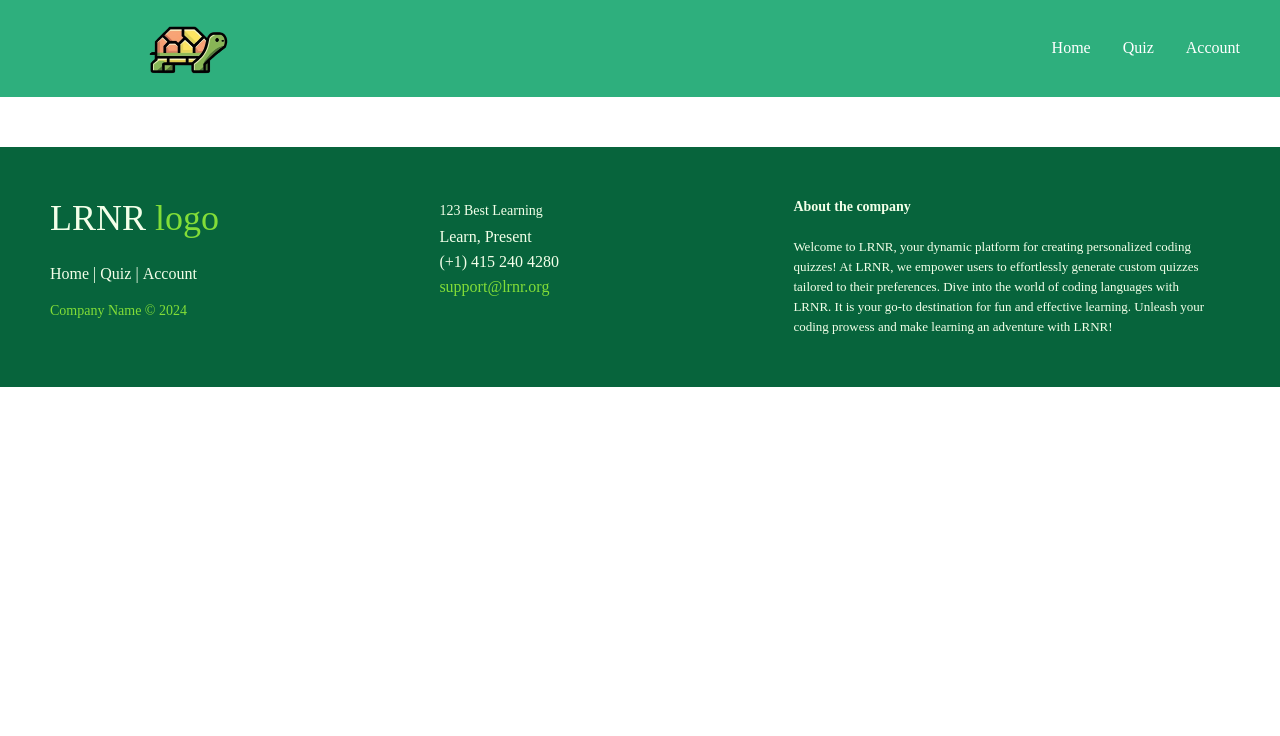
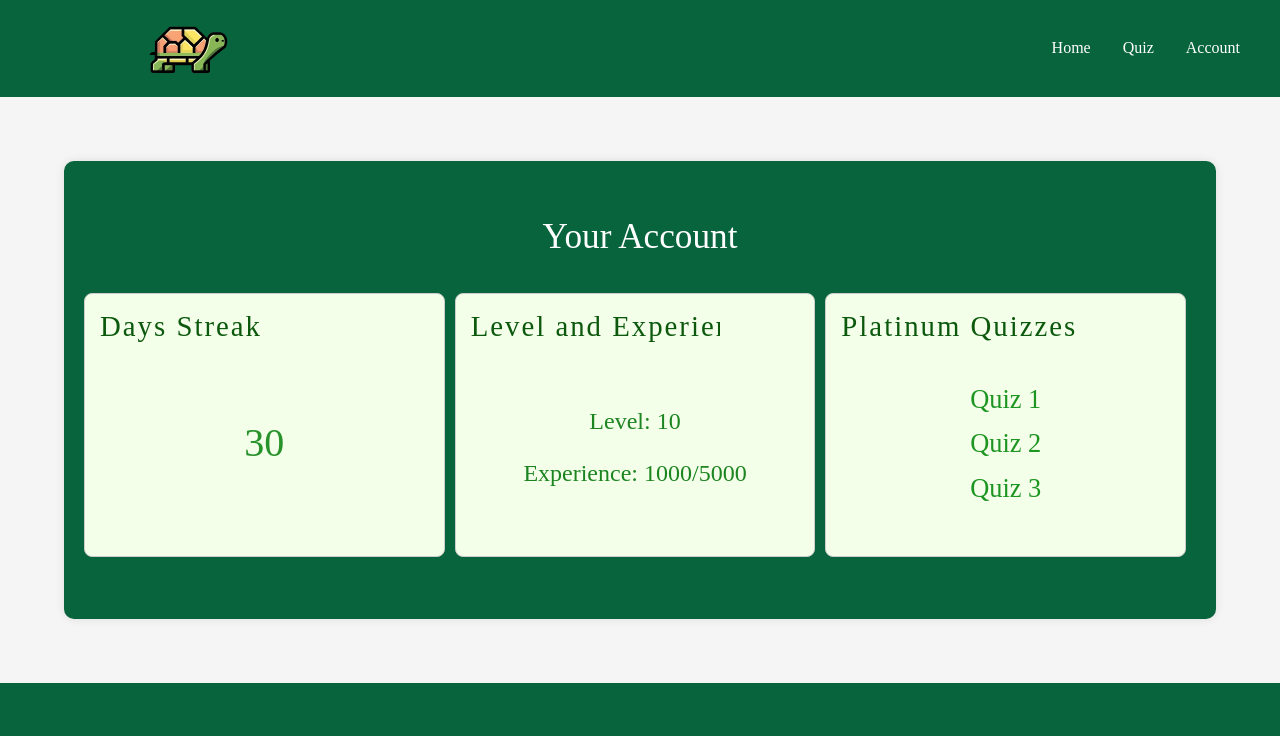
Before and after one commit to nwang2001/LRNR-Testing, a React (Create React App) app: page /account in a window 1280 px wide. Shown: the top 736 px of the page. Built offline with nearby package versions, Linux system fonts and the light colour scheme.

Commit message:
updated the account page

```diff
--- a/public/index.html
+++ b/public/index.html
@@ -7,7 +7,6 @@
   <meta name="viewport" content="width=device-width, initial-scale=1" />
   <meta name="theme-color" content="#000000" />
   <meta name="description" content="Web site created using create-react-app" />
-  <link rel="apple-touch-icon" href="%PUBLIC_URL%/logo192.png" />
   <!--
       manifest.json provides metadata used when your web app is installed on a
       user's mobile device or desktop. See https://developers.google.com/web/fundamentals/web-app-manifest/
--- a/src/components/footer.css
+++ b/src/components/footer.css
@@ -4,11 +4,14 @@
     text-align: left;
     font-family: inherit;
     font-weight: bold;
-    font-size: 16px;
+    font-size: 18px;
     padding: 50px;
     margin-top: 50px;
 }
 
+.footer img {
+    width: 20%;
+}
 
 .footer .footer-left,
 .footer .footer-center,
@@ -22,29 +25,26 @@
     padding-right: 15px;
 }
 
-
 .footer .about {
     line-height: 20px;
     color: #F3FFE9;
-    font-size: 13px;
+    font-size: 16px;
     font-weight: normal;
-    margin: 0;
+    margin: 3% 0;
 }
-
 
 .footer .about span {
     display: block;
     color: #F3FFE9;
-    font-size: 14px;
+    font-size: 18px;
     font-weight: bold;
     margin-bottom: 20px;
 }
 
-
 .footer .footer-center {
+    margin: 3% 0;
     width: 30%;
 }
-
 
 .footer .footer-center i {
     background-color: #33383b;
@@ -59,14 +59,12 @@
     vertical-align: middle;
 }
 
-
 .footer-center p {
     display: inline-block;
     color: #F3FFE9;
     vertical-align: middle;
     margin: 0;
 }
-
 
 .footer-center .email {
     display: inline-block;
@@ -75,25 +73,21 @@
     margin: 0;
 }
 
-
 .footer .footer-center p span {
     display: block;
     font-weight: normal;
-    font-size: 14px;
+    font-size: 18px;
     line-height: 2;
 }
-
 
 .footer .footer-center p a {
     color: #82dd38;
     text-decoration: none;
 }
 
-
 .footer .footer-right {
     width: 35%;
 }
-
 
 .footer h2 {
     color: #F3FFE9;
@@ -102,18 +96,15 @@
     margin: 0;
 }
 
-
 .footer h2 span {
     color: #82dd38;
 }
-
 
 .footer .menu {
     color: #F3FFE9;
     margin: 20px 0 12px;
     padding: 0;
 }
-
 
 .footer .menu a {
     display: inline-block;
@@ -122,11 +113,9 @@
     color: inherit;
 }
 
-
 .footer .menu a:hover {
     color: #b2f27e;
 }
-
 
 .footer .name {
     color: #82dd38;
@@ -135,12 +124,10 @@
     margin: 0;
 }
 
-
 @media (max-width: 767px) {
     .footer {
-        font-size: 14px;
+        font-size: 16px;
     }
-
 
     .footer .footer-left,
     .footer .footer-center,
@@ -151,7 +138,6 @@
         text-align: center;
     }
 
-
     .footer .footer-center i {
         margin-left: 0;
     }
--- a/src/components/footer.jsx
+++ b/src/components/footer.jsx
@@ -5,14 +5,17 @@ const Footer = () => {
     return (
         <footer className="footer">
             <div className="footer-left col-md-4 col-sm-6">
-                <h2>
-                    {" "}
-                    LRNR<span> logo</span>
-                </h2>
+                <div className='footer-logo'>
+                <img src='/turt.png' alt='logo' />
+                    <h2>
+                        {" "}
+                        <span> LRNR</span>
+                    </h2>
+                </div>
                 <p className="menu">
                     <a href="/"> Home</a> | <a href="/quiz"> Quiz</a> | <a href="/account"> Account</a>
                 </p>
-                <p className="name"> Company Name © 2024</p>
+                <p className="name"> LRNR © 2024</p>
             </div>
             <div className="footer-center col-md-4 col-sm-6">
                 <div>
--- a/src/components/header.css
+++ b/src/components/header.css
@@ -3,7 +3,7 @@
 }
 
 .custom-navbar {
-    background-color: #2eaf7d !important;
+    background-color: #07643C !important;
 }
 
 .custom-header-container .navbar {
--- a/src/pages/Account.jsx
+++ b/src/pages/Account.jsx
@@ -1,9 +1,37 @@
 import React from 'react'
+import './account.css'
 
 export default function account() {
     return (
-        <div>
-
+        <div className="account">
+            <main>
+                <h1>Your Account</h1>
+                <div className="box-container">
+                    <div className="box">
+                        <h2>Days Streak</h2>
+                        <div className="streak">
+                            <p>30</p>
+                        </div>
+                    </div>
+                    <div className="box">
+                        <h2>Level and Experience</h2>
+                        <div className="level">
+                            <p>Level: 10</p>
+                            <p>Experience: 1000/5000</p>
+                        </div>
+                    </div>
+                    <div className="box">
+                        <h2>Platinum Quizzes</h2>
+                        <div className="performance">
+                            <ul>
+                                <li>Quiz 1</li>
+                                <li>Quiz 2</li>
+                                <li>Quiz 3</li>
+                            </ul>
+                        </div>
+                    </div>
+                </div>
+            </main>
         </div>
     )
 }
--- a/src/pages/Home.jsx
+++ b/src/pages/Home.jsx
@@ -24,7 +24,7 @@ const Home = () => {
                     </div>
                 </div>
                 <div className="image-container">
-                    <img src="/turt.png" alt="Image" />
+                    <img src="/turt.png" alt="logo" />
                 </div>
             </div>
 
--- /dev/null
+++ b/src/pages/account.css
@@ -0,0 +1,124 @@
+body {
+    margin: 0;
+    padding: 0;
+    background-color: #f5f5f5;
+}
+
+.account {
+    max-width: 90%;
+    margin: 4em auto;
+    background-color: #07643C;
+    padding: 20px;
+    box-shadow: 0 0 10px rgba(0, 0, 0, 0.1);
+    border-radius: 10px;
+    display: flex;
+    flex-direction: column;
+    justify-content: space-between;
+    flex-wrap: wrap;
+}
+
+.account h1 {
+    color: #fff;
+    font-size: 2.2em;
+    margin: 1em 0;
+}
+
+.box-container {
+    display: flex;
+    flex-direction: row;
+    margin: 2em 0;
+}
+
+.box {
+    flex: 1;
+    margin-right: 10px;
+    margin-bottom: 10px;
+    padding: 15px;
+    border: 1px solid #ccc;
+    border-radius: 8px;
+    background-color: #F3FFE9;
+    text-align: center;
+}
+
+.streak,
+.level,
+.performance {
+    display: flex;
+    flex-direction: column;
+    justify-content: center;
+    height: 75%;
+    margin: 1em 0;
+}
+
+.box h2 {
+    text-align: left;
+}
+.account h2 {
+    color: #0c590e;
+    font-size: 1.8em;
+    overflow: hidden;
+    white-space: nowrap;
+    margin: 0;
+    letter-spacing: 2px;
+    animation: typewriter 2s steps(25) infinite;
+}
+
+@keyframes typewriter {
+    from {
+        width: 0;
+    }
+
+    to {
+        width: 100%;
+    }
+}
+
+.account ul {
+    list-style: none;
+    padding: 0;
+}
+
+.account li {
+    margin-bottom: 5px;
+    font-size: 1.1em;
+}
+
+.streak {
+    color: #28922b;
+    font-size: 2.5em;
+    margin-top: 0.5em;
+}
+
+.level {
+    color: #1c8420;
+    font-size: 1.5em;
+}
+
+.performance {
+    color: #1d9521;
+    font-size: 1.5em;
+}
+
+@media screen and (max-width: 768px) {
+    .box-container {
+        display: flex;
+        flex-direction: column;
+    }
+
+    .box {
+        flex: 1 0 100%;
+        margin-right: 0;
+    }
+
+    .account h1 {
+        font-size: 1.5em;
+    }
+
+    .account h2 {
+        font-size: 1.2em;
+    }
+
+    .account li {
+        font-size: 1em;
+    }
+}
```
Also changed, not shown: public/logo192.png (deleted), public/logo512.png (deleted).
